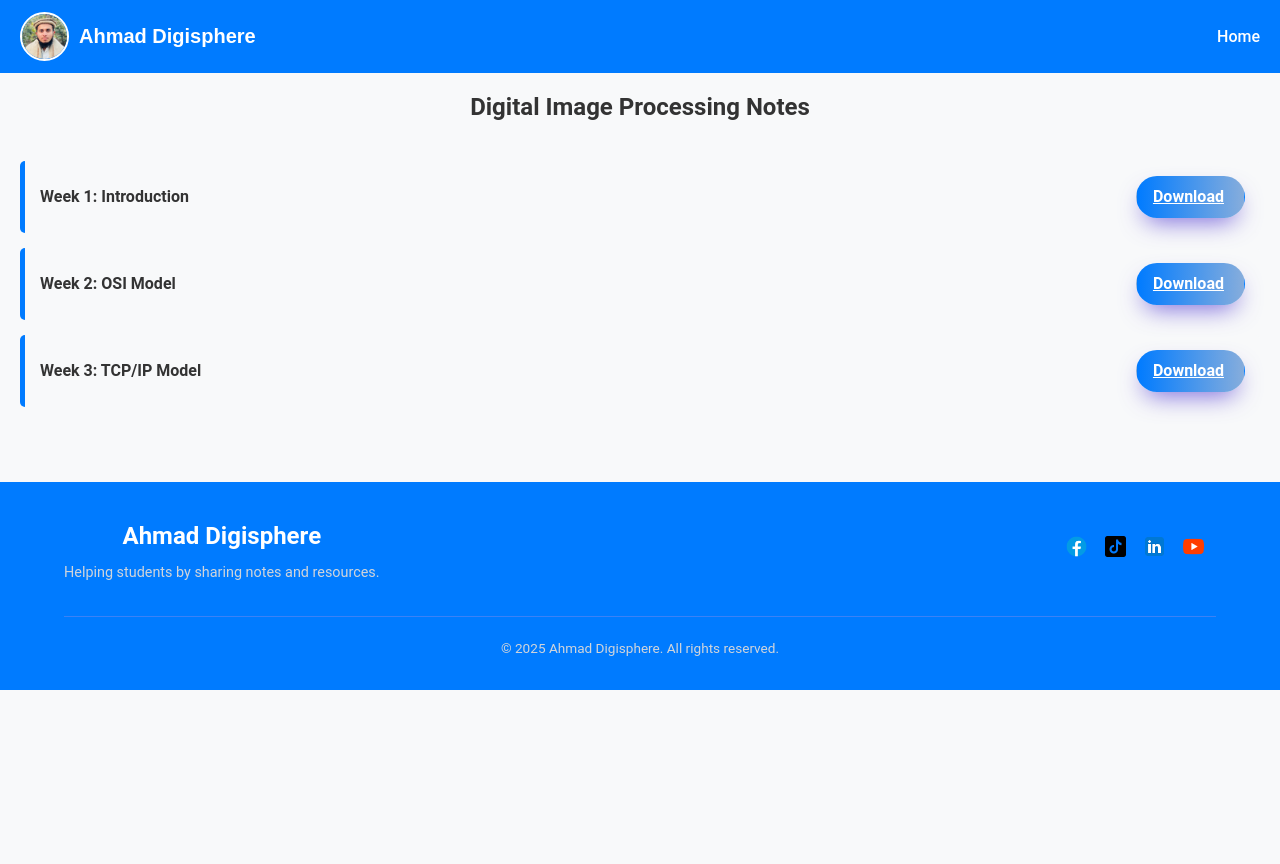
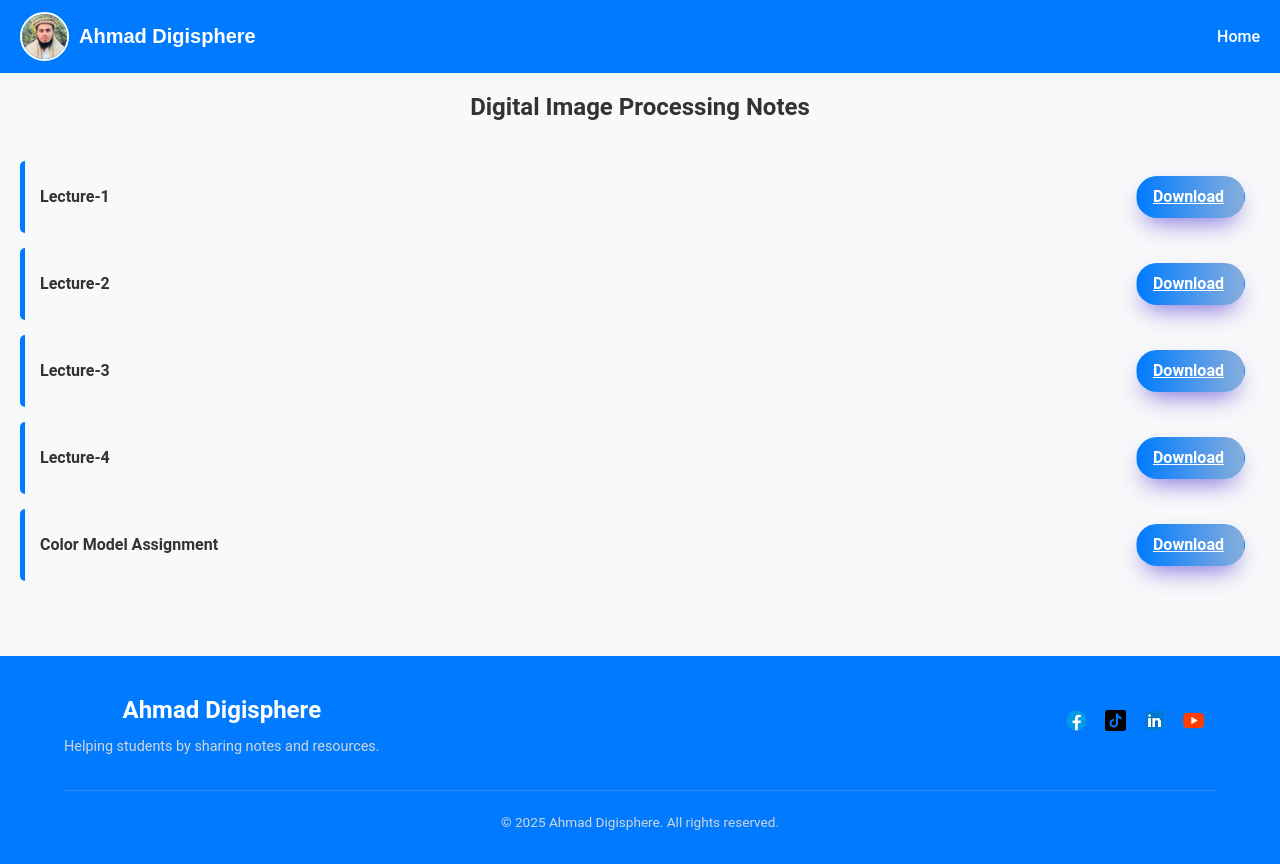
Before and after one commit to Regiwal/UNI_Semester_notes, a plain HTML site: page subjects-notes/DIP.html in a window 1280 px wide. Before the commit the page ends 800 px from the top, so only its background shows below. Drawn offline with Linux system fonts and the light colour scheme.

Commit message:
added dip notes

```diff
--- a/subjects-notes/DIP.html
+++ b/subjects-notes/DIP.html
@@ -35,19 +35,33 @@
 <h2>Digital Image Processing Notes</h2>
 <div class="weeks">
     <div class="week">
-        <h4>Week 1: Introduction</h4>
-        <a href="../coming_soon.html" class="button">Download</a>
+        <h4>Lecture-1</h4>
+        <a href="https://drive.google.com/file/d/1ywhV3DC8Ny0zilj2sB_SjRtdxCK2BXb2/view?usp=sharing" class="button">Download</a>
     </div>
 
     <div class="week">
-        <h4>Week 2: OSI Model</h4>
-        <a href="../coming_soon.html" class="button">Download</a>
+        <h4>Lecture-2</h4>
+        <a href="https://drive.google.com/file/d/1bsb49s1Xu3tSHZMwRbxmy0-ICxmb-cpL/view?usp=sharing" class="button">Download</a>
     </div>
 
     <div class="week">
-        <h4>Week 3: TCP/IP Model</h4>
-        <a href="../coming_soon.html" class="button">Download</a>
+        <h4>Lecture-3</h4>
+        <a href="https://drive.google.com/file/d/155wy2UuZql242Jq2uvZ0p2h9G3Q8skVJ/view?usp=drive_link" class="button">Download</a>
     </div>
+
+    <div class="week">
+        <h4>Lecture-4</h4>
+        <a href="https://drive.google.com/file/d/1RrReG1aczMMBVATFCxJLJaQKcG0rRmT6/view?usp=drive_link" class="button">Download</a>
+    </div>
+
+
+    <div class="week">
+        <h4>Color Model Assignment</h4>
+        <a href="https://drive.google.com/file/d/1M8Lf4exfnqrh2s-kwNzl1pjtNx7NN2Ui/view?usp=drive_link"
+            class="button">Download</a>
+    </div>
+
+
 </div>
 <!-- subject notes end -->
 
```
